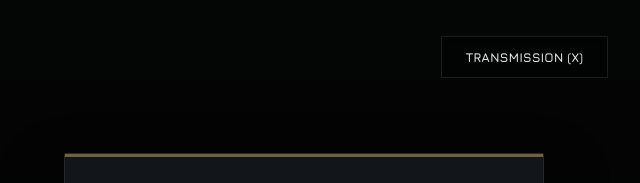
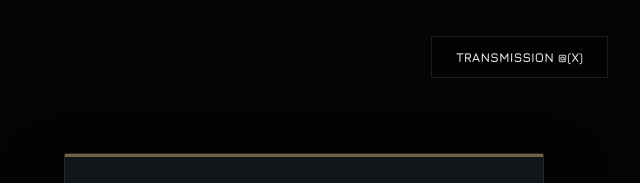
Before and after one commit to Alleyhustler/token-says, a plain HTML site: page index.html in a window 1280 px wide. Shown: the top 183 px of the page, 640-1280 px from the left. Drawn offline with nearby package versions, Linux system fonts and the light colour scheme.

Commit message:
Update index.html

```diff
--- a/index.html
+++ b/index.html
@@ -301,7 +301,7 @@
         <!-- Top Left Logo -->
         <img src="Emigrate__1_-removebg-preview.png" alt="Token Says" class="header-logo">
 
-        <a href="https://twitter.com/yourprofile" target="_blank" class="social-btn">Transmission (X)</a>
+        <a href="https://x.com/TokenSaysSOL" target="_blank" class="social-btn">Transmission @(X)</a>
     </header>
 
     <main>
@@ -476,4 +476,5 @@
         }
     </script>
 </body>
+
 </html>
```
